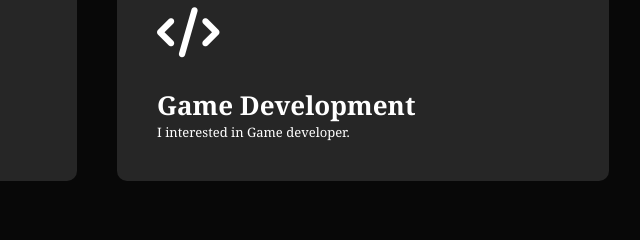
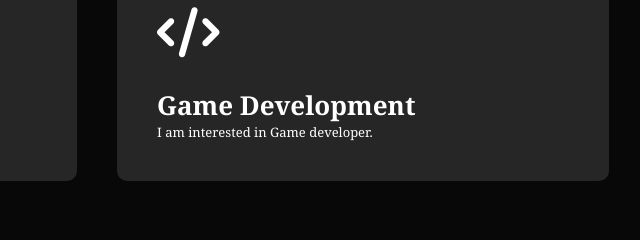
Before and after one commit to mrshri/portfolio, a plain HTML site: page index.html in a window 1280 px wide. Shown: the part 1460-1700 px from the top of the page, 543-1183 px from the left. Drawn offline with Linux system fonts and the light colour scheme.

```diff
--- a/index.html
+++ b/index.html
@@ -93,7 +93,7 @@
         <div>
           <i class="fa-solid fa-code"></i>
           <h1>Game Development</h1>
-          <p>I interested in Game developer.</p>
+          <p>I am interested in Game developer.</p>
           <!-- <a href="#">Learn more</a> -->
         </div>
 
```
